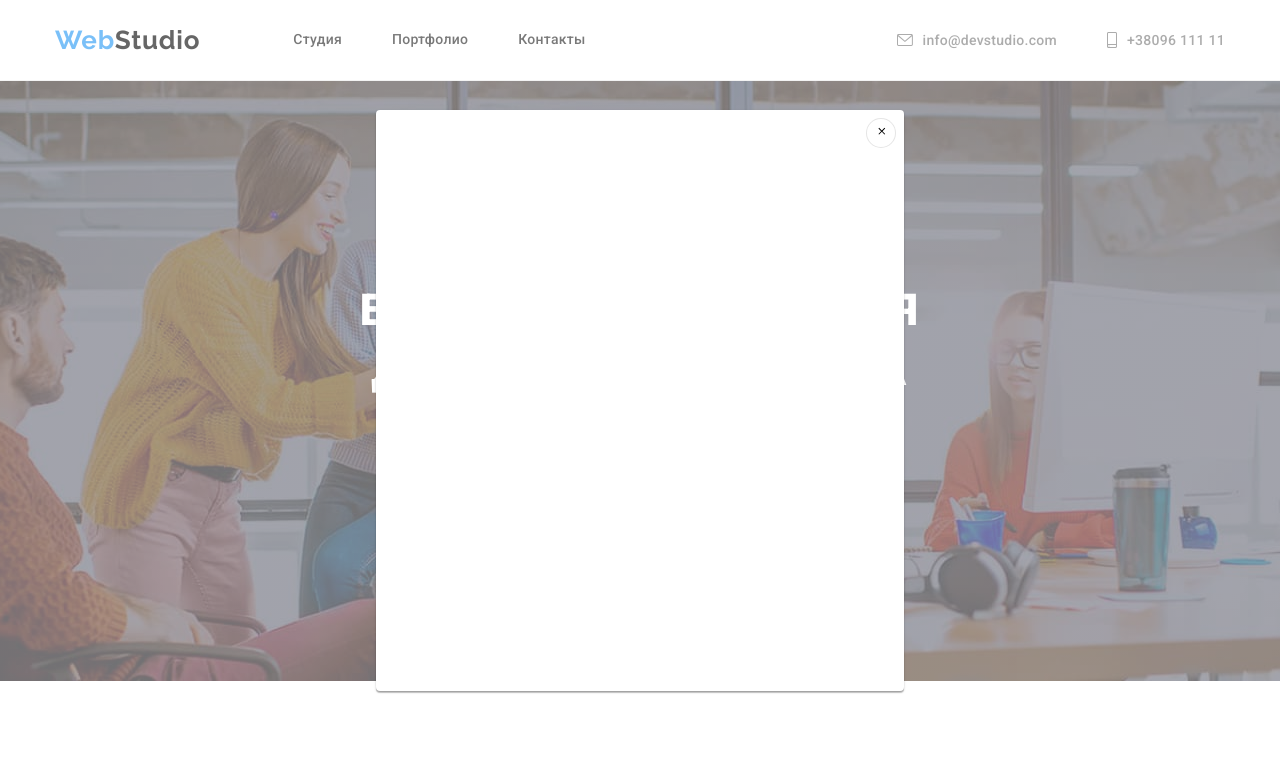
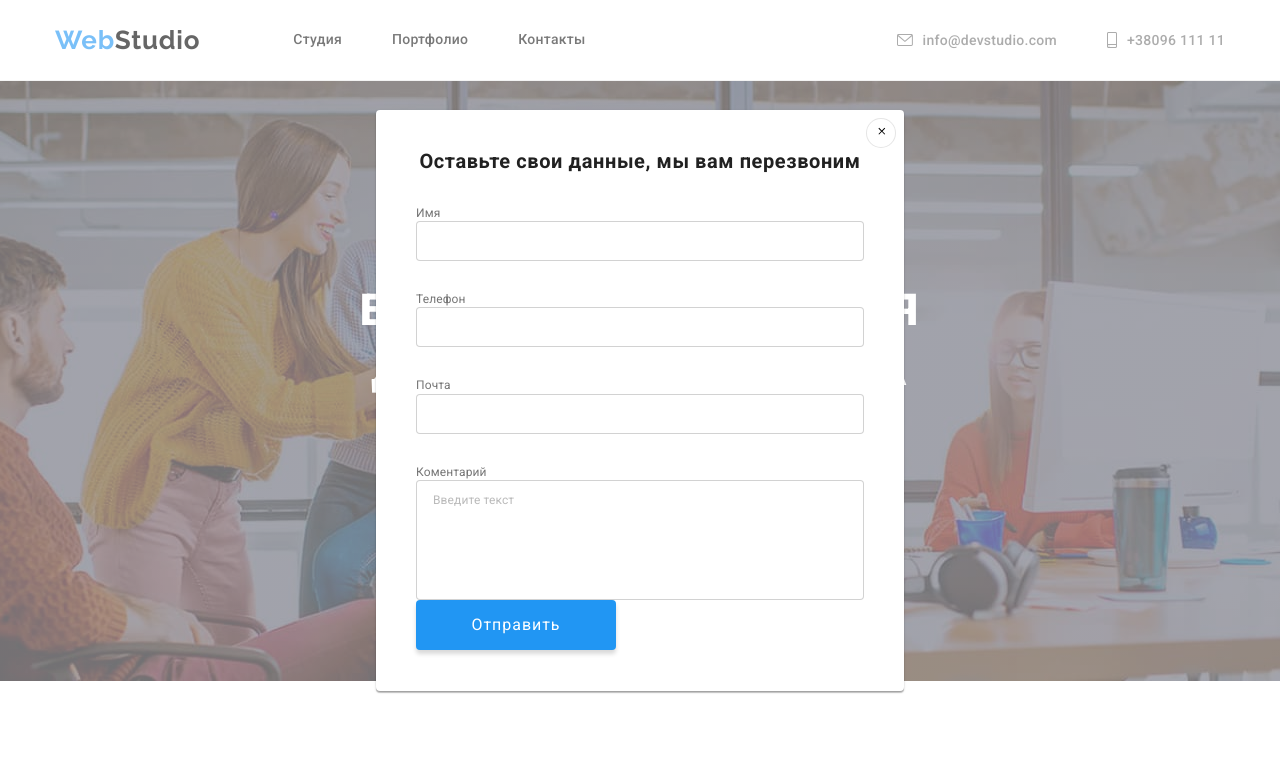
Before and after one commit to yuliaklimchuk/goit-markup-hw-06, a plain HTML site: page index.html in a window 1280 px wide. Both pictures are taken after a click on the button "Заказать услугу". Shown: the top 771 px of the page. Drawn offline with nearby package versions, Linux system fonts and the light colour scheme.

Commit message:
Added form elements to the modal window

```diff
--- a/css/styles.css
+++ b/css/styles.css
@@ -658,6 +658,7 @@ body
     position: relative;
     transform: scale(1);
     transition: transform 250ms var(--timing-function);
+    padding: 40px;
 }
 .close-btn
 {
@@ -677,3 +678,66 @@ body
     width: 11px;
     height: 11px;
 }
+
+.modal-text
+{
+    font-weight: 700;
+    font-size: 20px;
+    line-height: 1.15;
+    text-align: center;
+    letter-spacing: 0.03em;
+    color: #212121;
+    margin-bottom: 30px;
+    display: block;
+}
+.customer-data-input
+{
+    width: 100%;
+    min-height: 40px;
+    border: 1px solid rgba(33, 33, 33, 0.2);
+    border-radius: 4px;
+    margin-bottom: 28px;
+}
+.customer-data-text
+{
+    width: 100%;
+    height: 120px;
+    border: 1px solid rgba(33, 33, 33, 0.2);
+    border-radius: 4px;
+    position: relative;
+}
+.customer-data-text::placeholder
+{
+    top: 12px;
+    left: 16px;
+    position: absolute;
+    font-size: 12px;
+    line-height: 1.16;
+    letter-spacing: 0.01em;
+    color: rgba(117, 117, 117, 0.5);
+
+}
+
+.customer-data-label
+{
+    font-size: 12px;
+    line-height: 1.16;
+    letter-spacing: 0.01em;
+    color: #757575;
+    margin-bottom: 4px;
+}
+
+.customer-data-btn
+{
+    width: 200px;
+    height: 50px;
+    background: var(--secondary-text-color);
+    box-shadow: 0px 4px 4px rgba(0, 0, 0, 0.15);
+    border-radius: 4px;
+    font-weight: 700px;
+    font-size: 16px;
+    line-height: 1.87;
+    text-align: center;
+    letter-spacing: 0.06em;
+    color: #FFFFFF;
+    }
--- a/index.html
+++ b/index.html
@@ -349,6 +349,18 @@
                         <use href="./images/symbol-defs.svg#icon-close-black"></use>
                     </svg>
                 </button>
+                <b class="modal-text">Оставьте свои данные, мы вам перезвоним</b>
+                <form  class="customer-data" autocomplete="on">
+                    <label class="customer-data-label" for="customer-name">Имя</label>
+                    <input type="text" name="customer-name" id="customer-name" class="customer-data-input">
+                    <label class="customer-data-label" for="customer-tel">Телефон</label>
+                    <input type="tel" name="customer-tel" id="customer-tel" class="customer-data-input">
+                    <label class="customer-data-label" for="customer-mail">Почта</label>
+                    <input type="email" name="customer-mail" id="customer-mail" class="customer-data-input">
+                    <label class="customer-data-label" for="customer-comment">Коментарий</label>
+                    <input type="textarea" name="customer-comment" id="customer-comment" class="customer-data-text" placeholder="Введите текст">
+                    <button type="submit" class="customer-data-btn">Отправить</button>
+                </form>
             </div>
         </div>
     <script src="./js/modal.js"></script>
```
Also changed, not shown: images/icons.svg (added).
